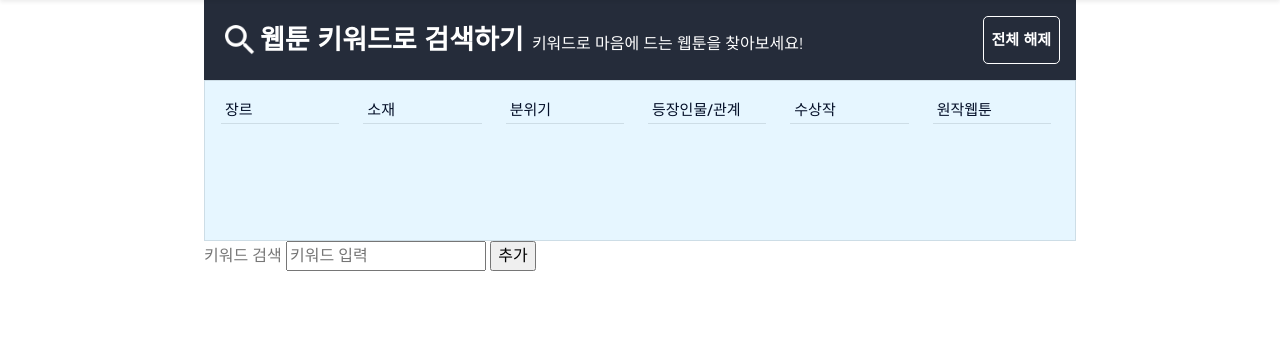
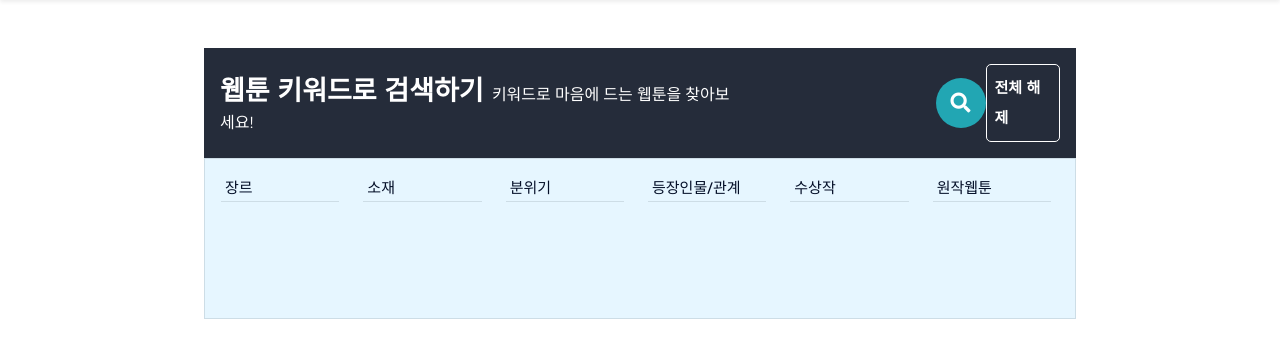
Before and after one commit to J-ungry/jshwebtoonmk2, a Flask app: page /input_keyword in a window 1280 px wide. Shown: the part 97-455 px from the top of the page. Run offline with Flask 2, Linux system fonts and the light colour scheme; the visitor is signed in with stand-in values (Sample User, id 1); data that the repository does not hold is empty; some libraries are stand-ins or nearby versions.

Commit message:
1229 16:15

```diff
--- a/website/auth.py
+++ b/website/auth.py
@@ -164,7 +164,6 @@ def user_detail():
 
 
 #회원정보 수정
-
 @auth.route("/update_information",methods=["GET","POST"])
 def update_information():
     if request.method=="GET":
--- a/website/static/js/input_keyword.js
+++ b/website/static/js/input_keyword.js
@@ -115,7 +115,6 @@ $('#inputAutoCompleteKeyword').autocomplete({
     , delay: 100	//autocomplete 딜레이 시간(ms)
 });
 
-
 $(release_btn).on('click',function(event){
     let select_user=document.getElementById("select_keyword")
     let keywords = $(output).find('div')
--- a/website/templates/input_keyword.html
+++ b/website/templates/input_keyword.html
@@ -36,19 +36,75 @@
         background: #EEE;
     }
 
+
+    .search-box{
+        width: fit-content;
+        height: fit-content;
+        position: relative;
+    }
+    .input-search{
+        height: 50px;
+        width: 50px;
+        border-style: none;
+        padding: 10px;
+        font-size: 18px;
+        letter-spacing: 2px;
+        outline: none;
+        border-radius: 25px;
+        transition: all .5s ease-in-out;
+        background-color: #22a6b3;
+        padding-right: 40px;
+        color:#fff;
+    }
+    .input-search::placeholder{
+        color:rgba(255,255,255,.5);
+        font-size: 18px;
+        letter-spacing: 2px;
+        font-weight: 100;
+    }
+    .btn-search{
+        width: 50px;
+        height: 50px;
+        border-style: none;
+        font-size: 20px;
+        font-weight: bold;
+        outline: none;
+        cursor: pointer;
+        border-radius: 50%;
+        position: absolute;
+        right: 0px;
+        color:#ffffff ;
+        background-color:transparent;
+        pointer-events: painted;
+    }
+    .btn-search:focus ~ .input-search{
+        width: 300px;
+        border-radius: 0px;
+        background-color: transparent;
+        border-bottom:1px solid rgba(255,255,255,.5);
+        transition: all 500ms cubic-bezier(0, 0.110, 0.35, 2);
+    }
+        .input-search:focus{
+        width: 300px;
+        border-radius: 0px;
+        background-color: transparent;
+        border-bottom:1px solid rgba(255,255,255,.5);
+        transition: all 500ms cubic-bezier(0, 0.110, 0.35, 2);
+    }
+
 </style>
 
-
-<div class="container">
+<div class="container mt-5">
     <!-- 사용자 keyword 입력 -->
     <div style="margin: 0 auto;">
         <div class="p-3 d-flex justify-content-between align-items-center" style="background-color: #252c3a;">
             <div class="align-self-center">
-                <img class="rounded float-start" style="width:40px;"
-                    src="{{url_for('static',filename='img/baseline_search_white_24dp.png')}}">
                 <span class="me-1" style="color: #fff; font-size: 27px;"><strong>웹툰 키워드로 검색하기</strong></span>
                 <span style="color: #fff;">키워드로 마음에 드는 웹툰을 찾아보세요!</span>
-
+            </div>
+            <div style="margin-left: 200px" class="search-box">
+                <button class="btn-search addAutoCompleteKeyword"><i class="fas fa-search"></i></button>
+                <input autocomplete="off" id="inputAutoCompleteKeyword" type="text" class="input-search" placeholder="Keyword">
             </div>
             <div class="p-2 release-btn" style="border: 1px solid #fff; border-radius: 5px; cursor: pointer;">
                 <p style="color: #fff;"><strong>전체 해제</strong></p>
@@ -125,14 +181,19 @@
             </div>
         </div>
     </div>
+    <!--
+        <div>
+            <input name="title" type="text" id="inputAutoCompleteKeyword" autocomplete="off" placeholder="키워드 입력">
+            <input type='button' class="addAutoCompleteKeyword" value='추가' />
+        </div>
+    -->
+
+
 
 <!-- <div class="find-recommend"> 키워드명 검색 ( 나중에 ajax 로 처리해야함 ), 버튼 두개가 들어있는 div -->
     <!-- <label for="autoComplete">웹툰명 검색</label> -->
-    <div> <!--키워드명 검색 ( 나중에 ajax 로 처리해야함 )-->
-        <label for="inputAutoCompleteKeyword">키워드 검색</label>
-        <input name="title" type="text" id="inputAutoCompleteKeyword" autocomplete="off" placeholder="키워드 입력">
-        <input type='button' class="addAutoCompleteKeyword" value='추가' />
-    </div>
+
+
     <div id="select_keyword" class="d-flex">
 
     </div>
--- a/website/templates/introduce_service.html
+++ b/website/templates/introduce_service.html
@@ -24,8 +24,7 @@
                                 <div class="menu">
                                     <div class="first-thumb active">
                                         <div class="thumb" style="font-size: 18px">
-                                            <span class="icon"><img src="assets/images/search-icon-01.png"
-                                                    alt=""></span>
+                                            <span class="icon"><img src="" alt=""></span>
                                             웹툰 추천 기능
                                         </div>
                                     </div>
@@ -74,7 +73,7 @@
                                                     </div>
                                                     <div class="col-lg-7 align-self-center">
                                                         <div class="right-image">
-                                                            <img src="../static/img/jsh.jpg" alt="jsh_webtoon_info">
+                                                            <img style="height: 390px; width: 450px" src="../static/img/naver_webtoon.png" alt="jsh_webtoon_info">
                                                         </div>
                                                     </div>
                                                 </div>
```
Also changed, not shown: website/db.py (line endings or trailing spaces).
